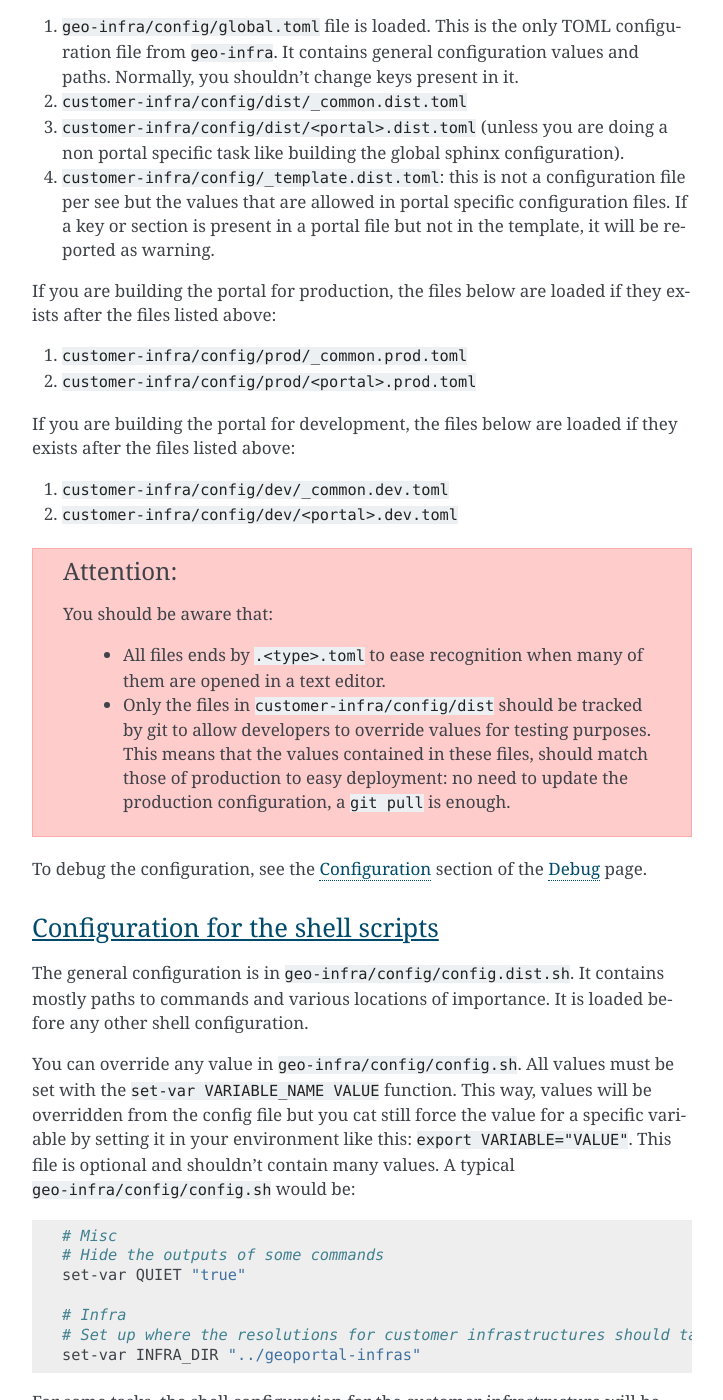
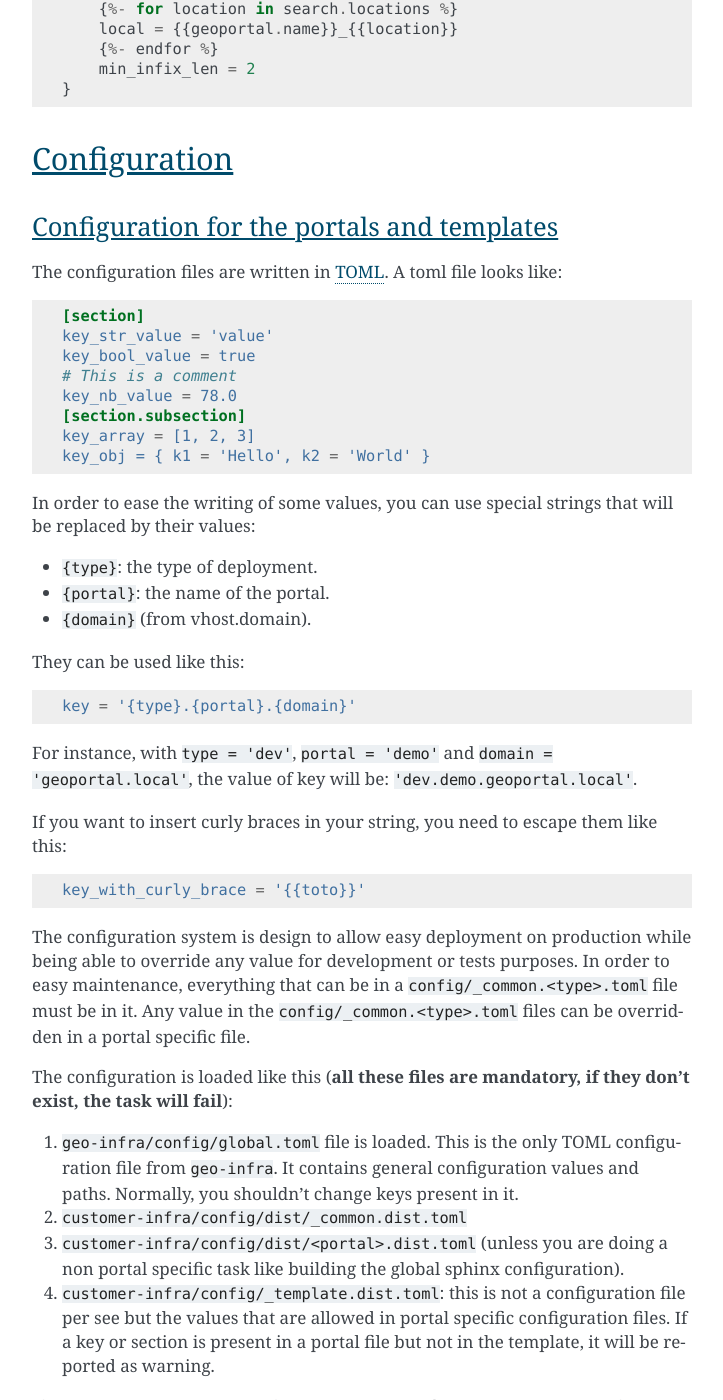
Before and after one commit to ioda-net/geo-infra, a Sphinx documentation site: the page built from docs/infra.rst, in a window 1280 px wide and 1400 px high, scrolled down 4520 px. Shown: the whole window, without its empty margins (388-1111 px from the left). Built offline with Sphinx 7.4.7, drawn with Linux system fonts in a browser that asks for light colours; pages that are not in the unit, such as notebooks, are missing from menus; some of the changed text lies outside the part shown.

Commit message:
Document special values for templates and configuration

```diff
--- a/docs/infra.rst
+++ b/docs/infra.rst
@@ -27,7 +27,26 @@
 - portals
 - search
 
-They are written in the `jinja2 template language <http://jinja.pocoo.org/>`__.
+They are written in the `jinja2 template language <http://jinja.pocoo.org/>`__. In order to ease the writing of templates, you can use special strings that will be replaced by the corresponding values:
+
+- ``type``: dev or prod
+- ``portal``: the name of the portal
+- ``infra_dir``: the absolute path to the current customer infra dir
+- ``infra_name``: the base name of infra dir, eg customer-infra
+- ``mapserver_ows_host``: the host of mapserver (used to generate the print configuration). Only is portal is not None.
+- ``prod_git_repos_location``: location of the productions git repositories on the server.
+
+They can be used like this to be replaced by the correct values:
+
+::
+
+  {{ infra_dir }}/{{ dev }}
+
+To use any other value, you must refer to the section and the key, like this:
+
+::
+
+  {{ search.sphinx_sql_host }}
 
 MapServer Templates
 +++++++++++++++++++
@@ -87,6 +106,39 @@
 
 Configuration for the portals and templates
 +++++++++++++++++++++++++++++++++++++++++++
+
+The configuration files are written in `TOML <https://github.com/toml-lang/toml>`__. A toml file looks like:
+
+.. code:: ini
+
+  [section]
+  key_str_value = 'value'
+  key_bool_value = true
+  # This is a comment
+  key_nb_value = 78.0
+  [section.subsection]
+  key_array = [1, 2, 3]
+  key_obj = { k1 = 'Hello', k2 = 'World' }
+
+In order to ease the writing of some values, you can use special strings that will be replaced by their values:
+
+- ``{type}``: the type of deployment.
+- ``{portal}``: the name of the portal.
+- ``{domain}`` (from vhost.domain).
+
+They can be used like this:
+
+.. code:: ini
+
+  key = '{type}.{portal}.{domain}'
+
+For instance, with ``type = 'dev'``, ``portal = 'demo'`` and ``domain = 'geoportal.local'``, the value of key will be: ``'dev.demo.geoportal.local'``.
+
+If you want to insert curly braces in your string, you need to escape them like this:
+
+.. code:: ini
+
+  key_with_curly_brace = '{{toto}}'
 
 The configuration system is design to allow easy deployment on production while being able to override any value for development or tests purposes. In order to easy maintenance, everything that can be in a ``config/_common.<type>.toml`` file must be in it. Any value in the ``config/_common.<type>.toml`` files can be overridden in a portal specific file.
 
```
Also changed, not shown: 1 other file.
